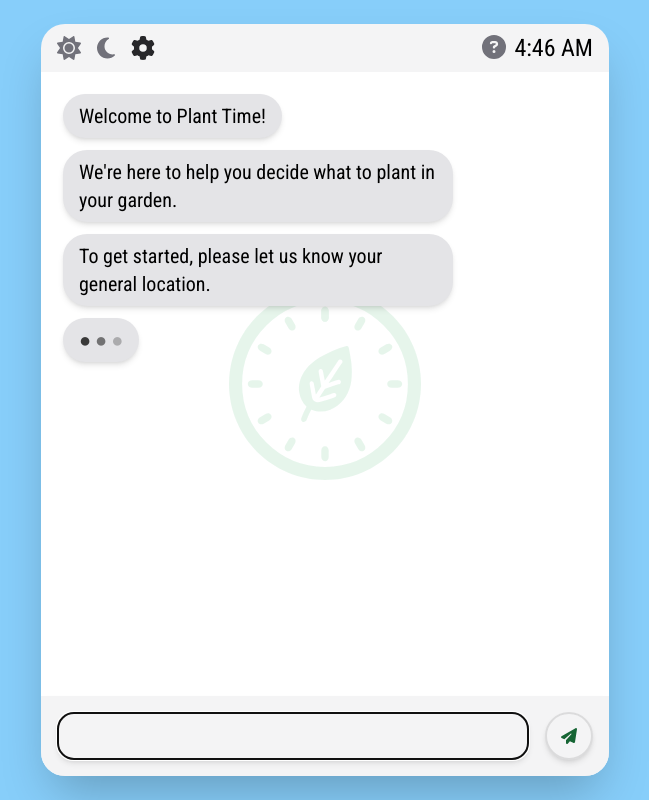
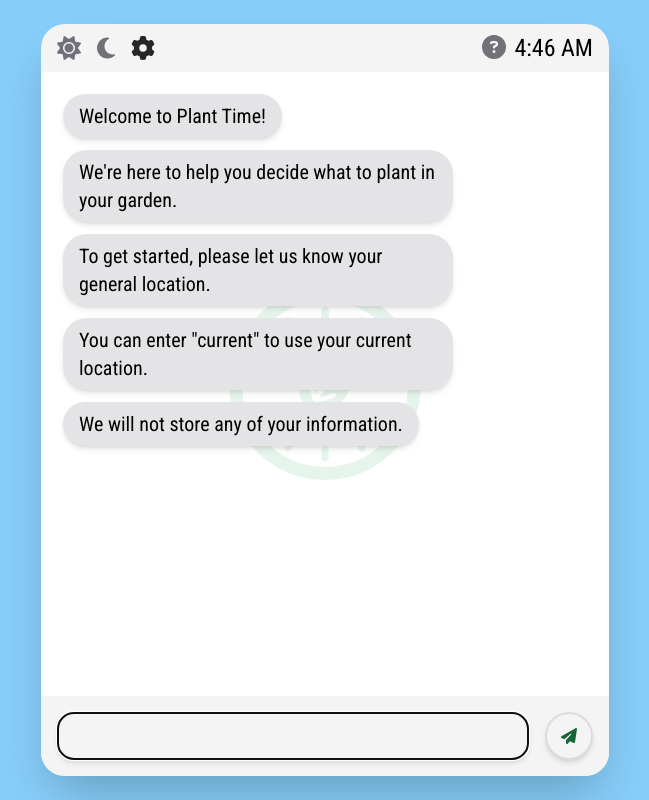
Before and after one commit to jkr-team/plant-time-web, a Next.js app: page / in a window 1280 px wide. Shown: the whole page, without its empty margins (315-964 px from the left). Built offline with nearby package versions, Linux system fonts and the light colour scheme.

Commit message:
increase ChatForm response speed

```diff
--- a/src/components/ChatForm.tsx
+++ b/src/components/ChatForm.tsx
@@ -143,7 +143,7 @@ export default function ChatForm({ steps, onSubmit }: ChatFormProps) {
           setLine(line + 1);
         }
       },
-      randomIntInRange(1000, 2000)
+      randomIntInRange(800, 1500)
     );
 
     return () => clearTimeout(timeout);
```
